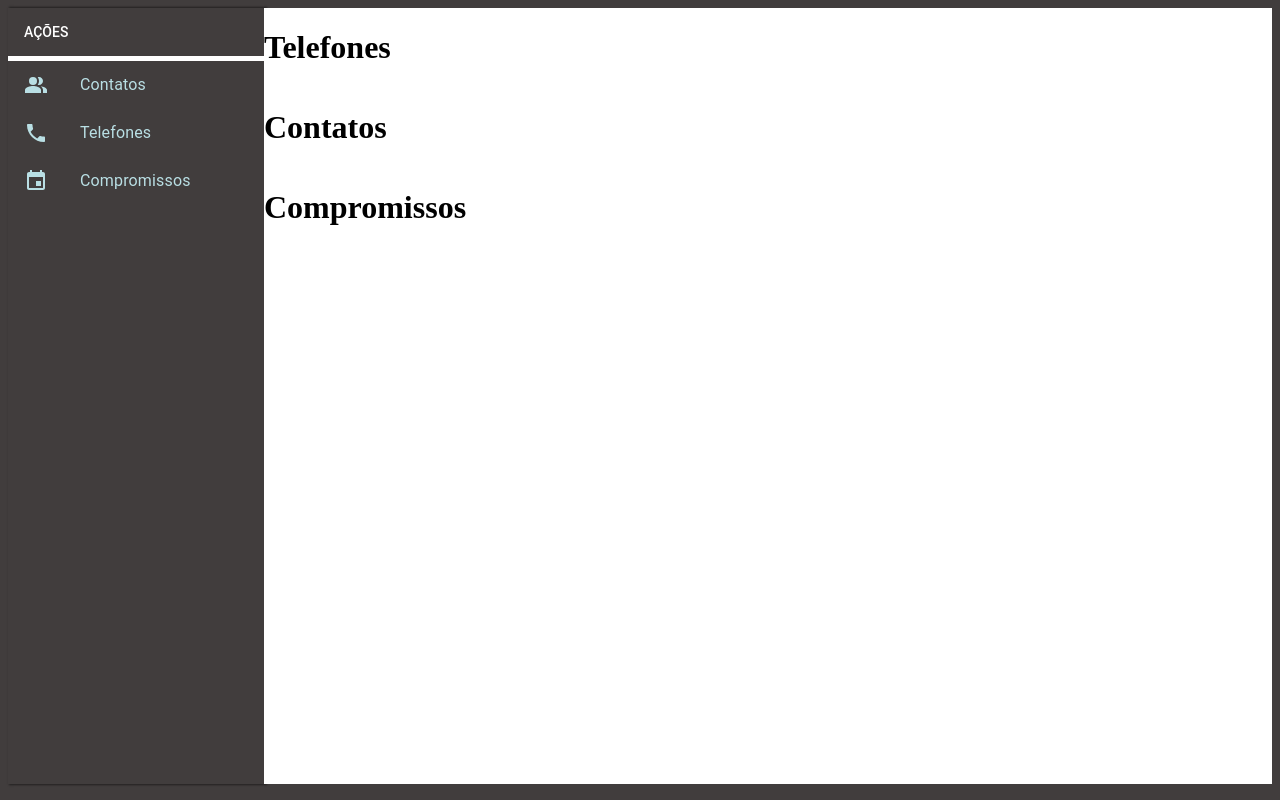
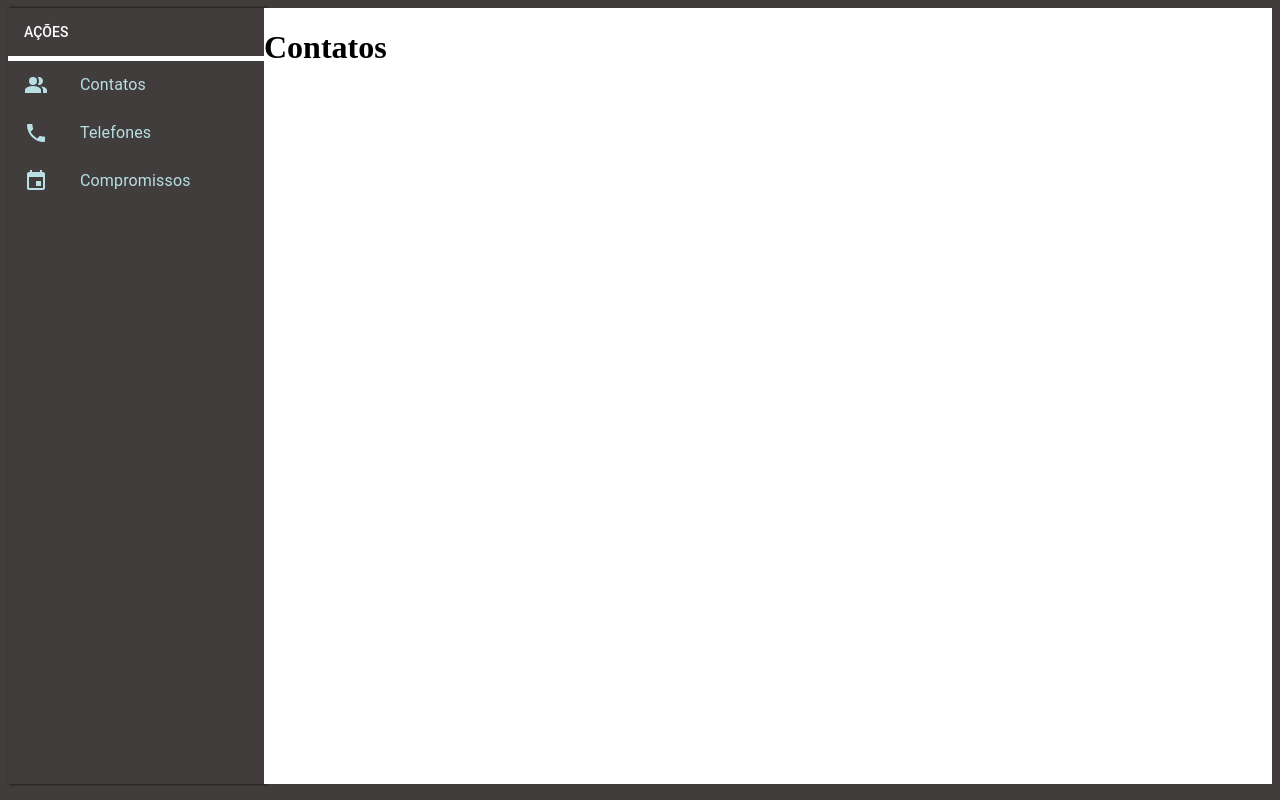
Before and after one commit to hugo-dutra/compromissos-react, a React (Create React App) app: page / in a window 1280 px wide. Built offline with nearby package versions, Linux system fonts and the light colour scheme.

Commit message:
Rotas resolvidas

```diff
--- a/package.json
+++ b/package.json
@@ -8,10 +8,12 @@
     "@testing-library/jest-dom": "^4.2.4",
     "@testing-library/react": "^9.5.0",
     "@testing-library/user-event": "^7.2.1",
+    "history": "^5.0.0",
     "material-table": "^1.66.0",
     "react": "^16.13.1",
     "react-dom": "^16.13.1",
     "react-redux": "^7.2.0",
+    "react-router-dom": "^5.1.2",
     "react-scripts": "3.4.1"
   },
   "scripts": {
--- a/src/components/Layout/Content.js
+++ b/src/components/Layout/Content.js
@@ -3,13 +3,16 @@ import './Content.css'
 import Telefones from '../cruds/telefones';
 import Contatos from '../cruds/contatos';
 import Compromissos from '../cruds/compromissos';
+import { Switch, Route } from 'react-router-dom'
 
 export default () => {
   return (
     <div className="content">
-      <Telefones></Telefones>
-      <Contatos></Contatos>
-      <Compromissos></Compromissos>
+      <Switch>
+        <Route path="/" exact={true} component={Contatos} />
+        <Route path="/telefones" exact={true} component={Telefones} />
+        <Route path="/compromissos" exact={true} component={Compromissos} />
+      </Switch>
     </div>
 
   )
--- a/src/components/Layout/SideMenu.js
+++ b/src/components/Layout/SideMenu.js
@@ -1,4 +1,5 @@
 import React from 'react';
+
 import './SideMenu.css'
 import ListSubheader from '@material-ui/core/ListSubheader';
 import List from '@material-ui/core/List';
@@ -9,20 +10,22 @@ import TemaPrincipal from '../../theme/temaPrincipal'
 import PeopleAlt from '@material-ui/icons/PeopleAlt';
 import Phone from '@material-ui/icons/Phone';
 import Event from '@material-ui/icons/Event';
+import { useHistory } from "react-router-dom"
 
-export default () => {
-
+export default (props) => {
+  let history = useHistory();
   const contatosHandler = () => {
-    alert('Mostrar Crud contatos');
+    history.push("/");
   }
 
   const telefonesHandler = () => {
-    alert('Mostrar crud telefones');
+    history.push('/telefones');
   }
 
   const compromissosHandler = () => {
-    alert('Mostrar crud Compromissos');
+    history.push('/compromissos')
   }
+
 
 
   return (
@@ -53,8 +56,6 @@ export default () => {
           </ListItemIcon>
           <ListItemText primary="Compromissos" />
         </ListItem>
-
-
       </List>
 
     </div>
--- a/src/index.js
+++ b/src/index.js
@@ -1,8 +1,11 @@
 import React from 'react';
 import ReactDOM from 'react-dom';
 import App from './App';
+import { BrowserRouter } from 'react-router-dom'
 
 ReactDOM.render(
-  <App />,
+  <BrowserRouter>
+     <App />
+  </BrowserRouter>,
   document.getElementById('root')
 );
```
Also changed, not shown: 1 other file (tests, documents, lock files or other folders).
